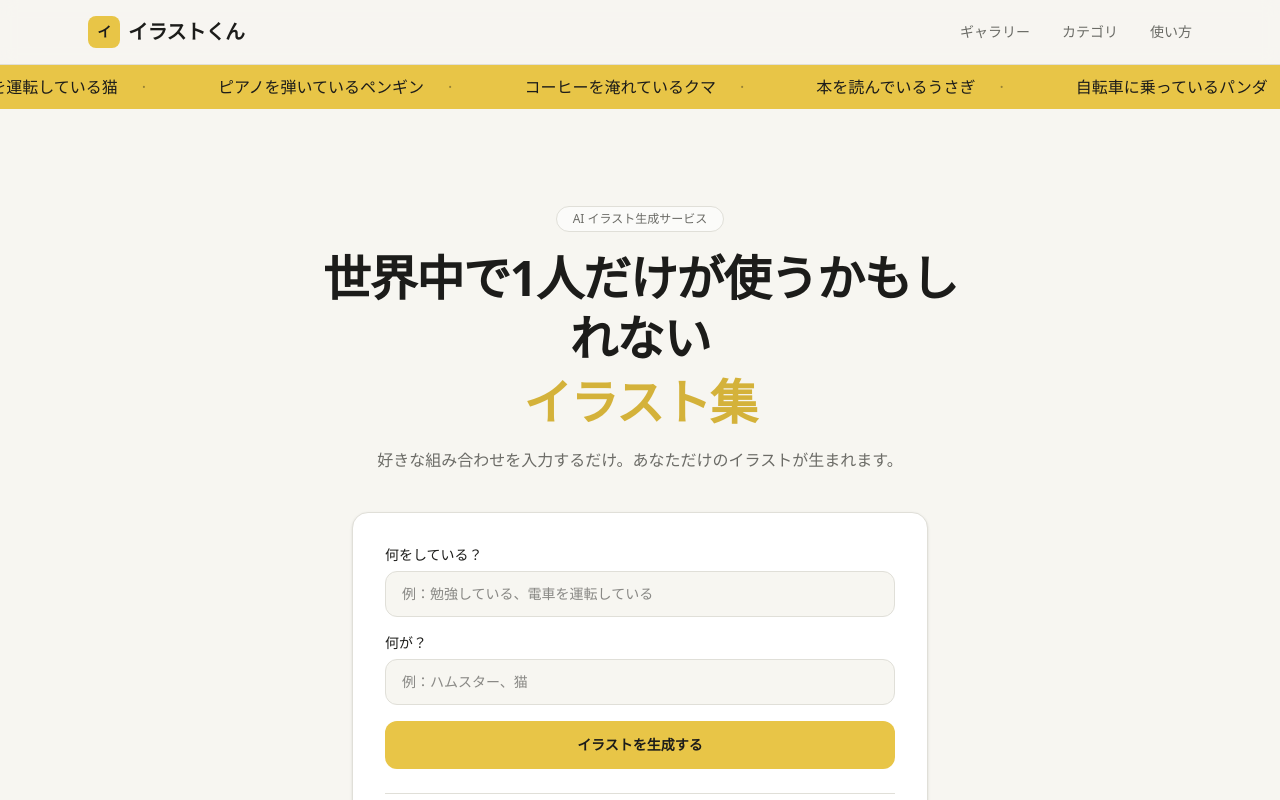
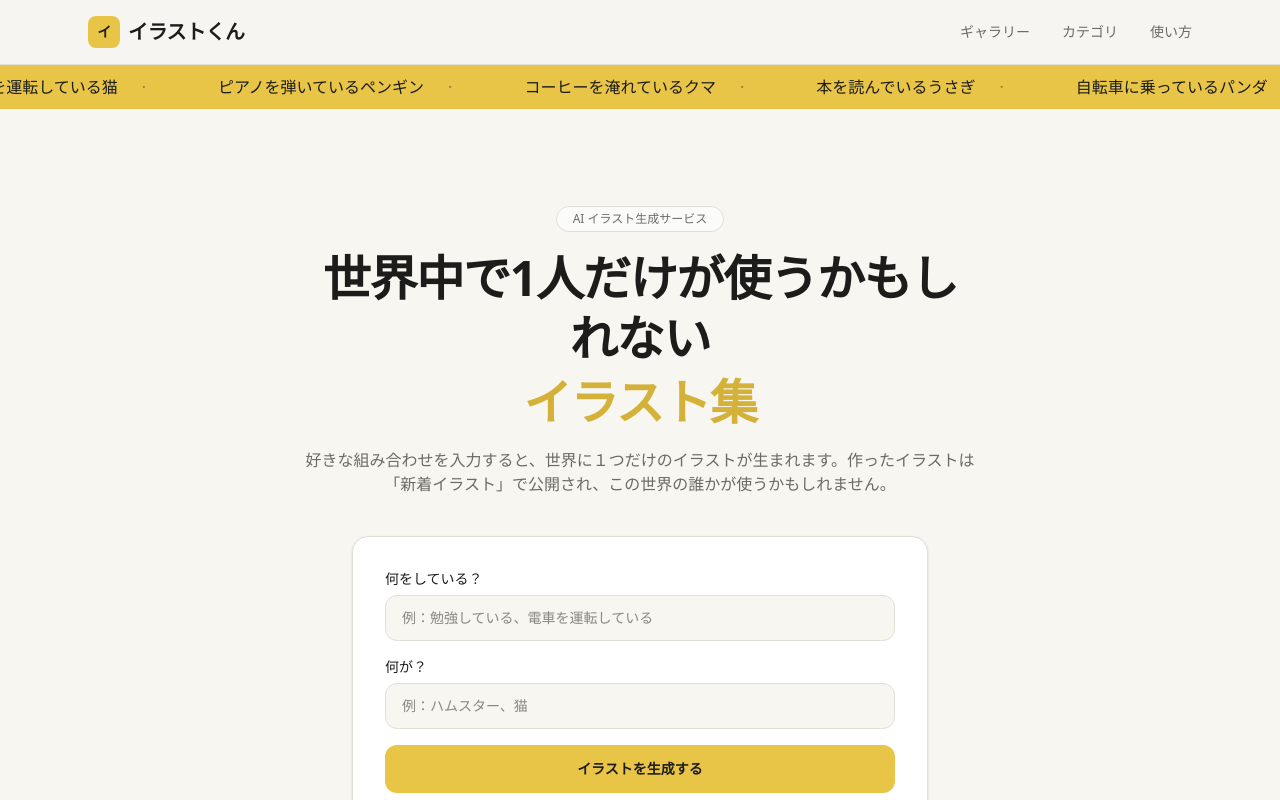
Before and after one commit to ki8mu7ra5/illustkun, a Next.js app: page / in a window 1280 px wide. Shown: the top 800 px of the page. Built offline with nearby package versions, Linux system fonts and the light colour scheme.

Commit message:
update text

```diff
--- a/app/page.tsx
+++ b/app/page.tsx
@@ -128,7 +128,7 @@ export default function Home() {
               <span className="mt-1 block text-accent-hover">イラスト集</span>
             </h1>
             <p className="mt-4 text-sm text-muted sm:text-base">
-              好きな組み合わせを入力するだけ。あなただけのイラストが生まれます。
+              好きな組み合わせを入力すると、世界に１つだけのイラストが生まれます。作ったイラストは「新着イラスト」で公開され、この世界の誰かが使うかもしれません。
             </p>
           </div>
 
```
